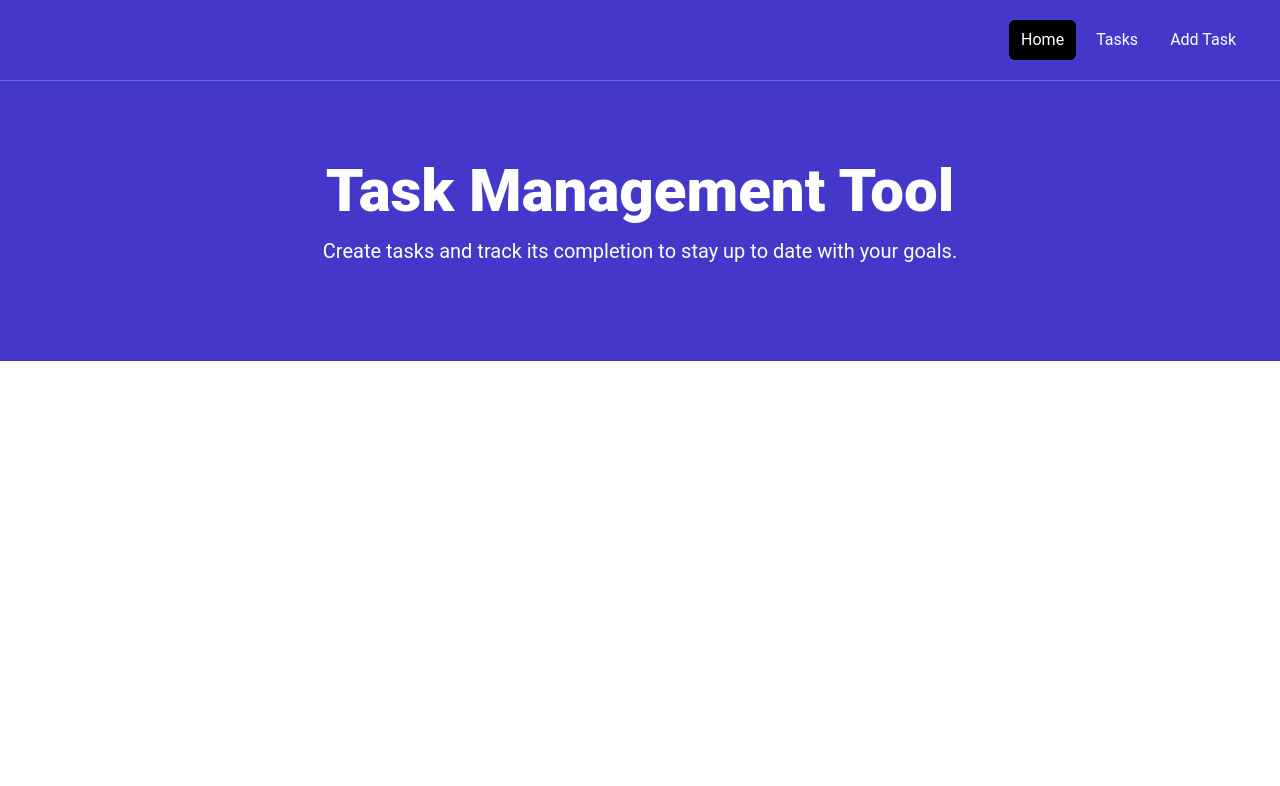
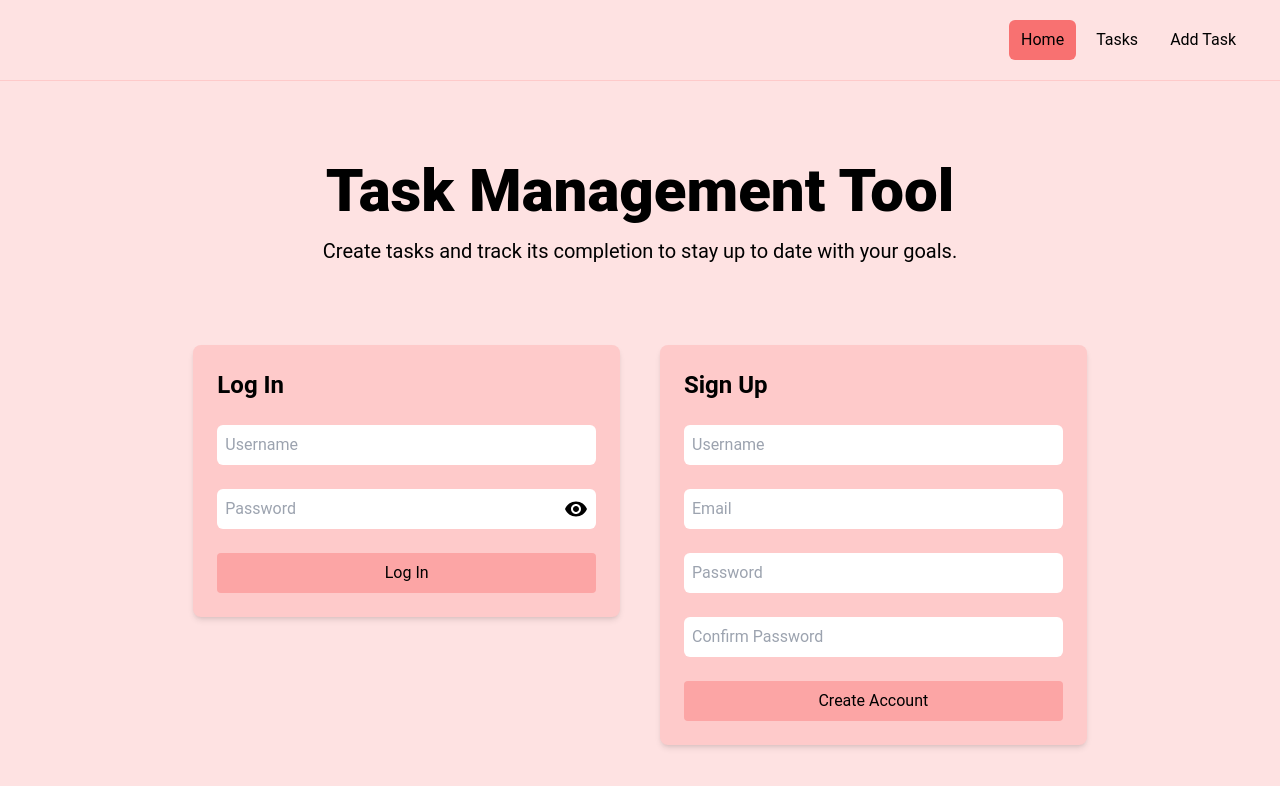
Before and after one commit to eskimosa/task_manager_fullstack_app, a React (Create React App) app in the folder frontend/task_manager/: page / in a window 1280 px wide. Shown: the top 786 px of the page. Built offline with nearby package versions, Linux system fonts and the light colour scheme.

Commit message:
added structure, navigation, linked pages, added styling

```diff
--- a/frontend/task_manager/package.json
+++ b/frontend/task_manager/package.json
@@ -3,6 +3,10 @@
   "version": "0.1.0",
   "private": true,
   "dependencies": {
+    "@emotion/react": "^11.13.3",
+    "@emotion/styled": "^11.13.0",
+    "@mui/icons-material": "^6.1.1",
+    "@mui/material": "^6.1.1",
     "@testing-library/jest-dom": "^5.17.0",
     "@testing-library/react": "^13.4.0",
     "@testing-library/user-event": "^13.5.0",
--- a/frontend/task_manager/src/components/AddTask.jsx
+++ b/frontend/task_manager/src/components/AddTask.jsx
@@ -50,11 +50,11 @@ const AddTask = ({ addTaskSubmit }) => {
     console.log('Data being sent to the backend:', newTask);
     await addTaskSubmit(newTask);
 
-    return navigate('/');
+    return navigate('/tasks');
   };
 
   return (
-    <section className='bg-indigo-50'>
+    <section className='bg-red-50 min-h-screen'>
       <div className='container m-auto max-w-2xl py-24'>
         <div className='bg-white px-6 py-8 mb-4 shadow-md rounded-md border m-4 md:m-0'>
           <form onSubmit={submitForm}>
@@ -153,7 +153,7 @@ const AddTask = ({ addTaskSubmit }) => {
             </div>
             <div>
               <button
-                className='bg-indigo-500 hover:bg-indigo-600 text-white font-bold py-2 px-4 rounded-full w-full focus:outline-none focus:shadow-outline'
+                className='bg-red-400 text-black hover:bg-red-300 hover:text-white font-bold py-2 px-4 rounded-full w-full focus:outline-none focus:shadow-outline'
                 type='submit'
               >
                 Add Task
--- a/frontend/task_manager/src/components/Hero.jsx
+++ b/frontend/task_manager/src/components/Hero.jsx
@@ -1,20 +1,30 @@
 import React from 'react'
+import SignUp from './SignUp';
+import LogIn from './LogIn';
 
 const Hero = () => {
     return (
-    <section className="bg-indigo-700 py-20 mb-4">
+        <section className="bg-red-100 py-20 mb-4">
             <div
                 className="max-w-7xl mx-auto px-4 sm:px-6 lg:px-8 flex flex-col items-center"
             >
                 <div className="text-center">
                     <h1
-          className="text-4xl font-extrabold text-white sm:text-5xl md:text-6xl"
+                        className="text-4xl font-extrabold text-black sm:text-5xl md:text-6xl"
                     >
                         Task Management Tool
                     </h1>
-        <p className="my-4 text-xl text-white">
+                    <p className="my-4 text-xl text-black mb-20">
                         Create tasks and track its completion to stay up to date with your goals.
                     </p>
+                </div>
+            </div>
+            <div className="flex justify-center items-start mt-0"> {/* Removed the extra margin */}
+                <div className="w-1/3 mr-5">
+                    <LogIn />
+                </div>
+                <div className="w-1/3 ml-5">
+                    <SignUp />
                 </div>
             </div>
         </section>
--- /dev/null
+++ b/frontend/task_manager/src/components/LogIn.jsx
@@ -0,0 +1,70 @@
+import React, { useState } from "react"
+import axios from "axios";
+import { useNavigate } from "react-router-dom";
+import VisibilityIcon from '@mui/icons-material/Visibility';
+import VisibilityOffIcon from '@mui/icons-material/VisibilityOff';
+import { SvgIcon } from "@mui/material";
+
+const LogIn = () => {
+    const [username, setUsername] = useState('');
+    const [password, setPassword] = useState('');
+    const [showPassword, setShowPassword] = useState(false);
+
+    const navigate = useNavigate();
+
+    const handleSubmit = async (e) => {
+        e.preventDefault();
+        try {
+            const response = await axios.post('http://localhost:8000/auth/login', {
+                username: username,
+                password: password,
+            });
+            localStorage.setItem("access_token", response.data.access);
+            localStorage.setItem("refresh_token", response.data.refresh);
+            localStorage.setItem("username", username);
+            navigate("/tasks");
+        } catch (error) {
+            console.error(error.response.data);
+        }
+    };
+
+    const togglePasswordVisibility = () => {
+        setShowPassword(!showPassword);
+    }
+
+    return (
+        <div className="bg-red-200 p-6 rounded-lg shadow-md">
+            <h2 className="text-2xl font-bold mb-6">Log In</h2>
+            <form onSubmit={handleSubmit} className="flex flex-col gap-6">
+                <input
+                    type="text"
+                    placeholder="Username"
+                    value={username}
+                    onChange={(e) => setUsername(e.target.value)}
+                    className="p-2 rounded-md"
+                />
+                <div className="relative">
+                    <input
+                        type={showPassword ? "text" : "password"}
+                        placeholder="Password"
+                        value={password}
+                        onChange={(e) => setPassword(e.target.value)}
+                        className="p-2 rounded-md w-full pr-10"
+                    />
+                    <VisibilityIcon
+                        type="button"
+                        onClick={togglePasswordVisibility}
+                        className="absolute right-2 top-2 cursor-pointer"
+                    />
+                </div>
+                <button
+                    type="submit"
+                    className="bg-red-300 text-black py-2 rounded hover:scale-105 duration-300"
+                >
+                    Log In
+                </button>
+            </form>
+        </div>
+    );
+};
+export default LogIn;
--- a/frontend/task_manager/src/components/Navbar.jsx
+++ b/frontend/task_manager/src/components/Navbar.jsx
@@ -3,9 +3,9 @@ import { NavLink } from 'react-router-dom';
 
 const Navbar = () => {
     const linkClass = ({ isActive }) =>
-        isActive ? 'bg-black text-white hover:bg-gray-900 hover:text-white rounded-md px-3 py-2' : 'text-white hover:bg-gray-900 hover:text-white rounded-md px-3 py-2';
+        isActive ? 'bg-red-400 text-black hover:bg-red-300 hover:text-black rounded-md px-3 py-2' : 'text-black hover:bg-red-300 hover:text-white rounded-md px-3 py-2';
     return (
-        <nav className="bg-indigo-700 border-b border-indigo-500">
+        <nav className="bg-red-100 border-b border-red-200">
             <div className="mx-auto max-w-7xl px-2 sm:px-6 lg:px-8">
                 <div className="flex h-20 items-center justify-between">
                     <div
--- /dev/null
+++ b/frontend/task_manager/src/components/SignUp.jsx
@@ -0,0 +1,90 @@
+import React from 'react'
+import { useState } from 'react';
+import { useNavigate } from 'react-router-dom';
+import axios from 'axios';
+
+const SignUp = () => {
+    const [username, setUsername] = useState('');
+    const [password, setPassword] = useState('');
+    const [password2, setPassword2] = useState('');
+    const [email, setEmail] = useState('');
+
+    const navigate = useNavigate();
+
+    const handleSubmit = async (e) => {
+        e.preventDefault();
+        if (password !== password2) {
+            alert('Passwords do not match');
+            return;
+        }
+        try {
+            const response = await axios.post('http://localhost:8000/auth/signup', {
+                username: username,
+                password: password,
+                password2: password2,
+                email: email,
+            });
+            await axios.post('http://localhost:8000/auth/login', {
+                username: username,
+                password: password,
+        });
+
+        localStorage.setItem('access_token', response.data.access);
+        localStorage.setItem('refresh_token', response.data.refresh);
+        localStorage.setItem("username", username);
+
+        setPassword('');
+        setPassword2('');
+
+        navigate('/tasks');
+        } catch (error) {
+            console.error(error.response.data);
+        }
+    };
+
+
+    return (
+        <div className="bg-red-200 p-6 rounded-lg shadow-md">
+            <h2 className="text-2xl font-bold mb-6">Sign Up</h2>
+            <form onSubmit={handleSubmit} className="flex flex-col gap-6">
+                <input
+                    type="text"
+                    placeholder="Username"
+                    value={username}
+                    onChange={(e) => setUsername(e.target.value)}
+                    className="p-2 rounded-md"
+                />
+                <input
+                    type="email"
+                    placeholder="Email"
+                    value={email}
+                    onChange={(e) => setEmail(e.target.value)}
+                    className="p-2 rounded-md"
+                />
+                <input
+                    type="password"
+                    placeholder="Password"
+                    value={password}
+                    onChange={(e) => setPassword(e.target.value)}
+                    className="p-2 rounded-md"
+                />
+                <input
+                    type="password"
+                    placeholder="Confirm Password"
+                    value={password2}
+                    onChange={(e) => setPassword2(e.target.value)}
+                    className="p-2 rounded-md"
+                />
+                <button
+                    type="submit"
+                    className="bg-red-300 text-black py-2 rounded hover:scale-105 duration-300"
+                >
+                    Create Account
+                </button>
+            </form>
+        </div>
+    );
+};
+
+
+export default SignUp;
--- a/frontend/task_manager/src/pages/AddTaskPage.jsx
+++ b/frontend/task_manager/src/pages/AddTaskPage.jsx
@@ -0,0 +1,12 @@
+import React from 'react'
+import AddTask from '../components/AddTask';
+
+const AddTaskPage = () => {
+  return (
+    <section className='bg-red-50 min-h-screen'>
+        <AddTask />
+    </section>
+  )
+}
+
+export default AddTaskPage;
--- a/frontend/task_manager/src/pages/HomePage.jsx
+++ b/frontend/task_manager/src/pages/HomePage.jsx
@@ -1,13 +1,15 @@
 import React from 'react';
 import Hero from '../components/Hero';
+import SignUp from '../components/SignUp';
+import LogIn from '../components/LogIn';
 
 
 const HomePage = () => {
   return (
-    <>
+    <div className="bg-red-100 min-h-screen">
         <Hero />
-    </>
-  )
+    </div>
+  );
 }
 
 export default HomePage;
--- a/frontend/task_manager/src/pages/TasksPage.jsx
+++ b/frontend/task_manager/src/pages/TasksPage.jsx
@@ -3,7 +3,7 @@ import ListTasks from '../components/ListTasks'
 
 const TasksPage = () => {
   return (
-    <section className='bg-blue-50 px-4 py-6'>
+    <section className='bg-red-50 px-4 py-10'>
         <ListTasks />
     </section>
   )
```
Also changed, not shown: frontend/task_manager/src/components/ListTasks.jsx (+4 -4 lines), 2 other files (tests, documents, lock files or other folders). Lines whose indentation alone changed are shown as unchanged.
